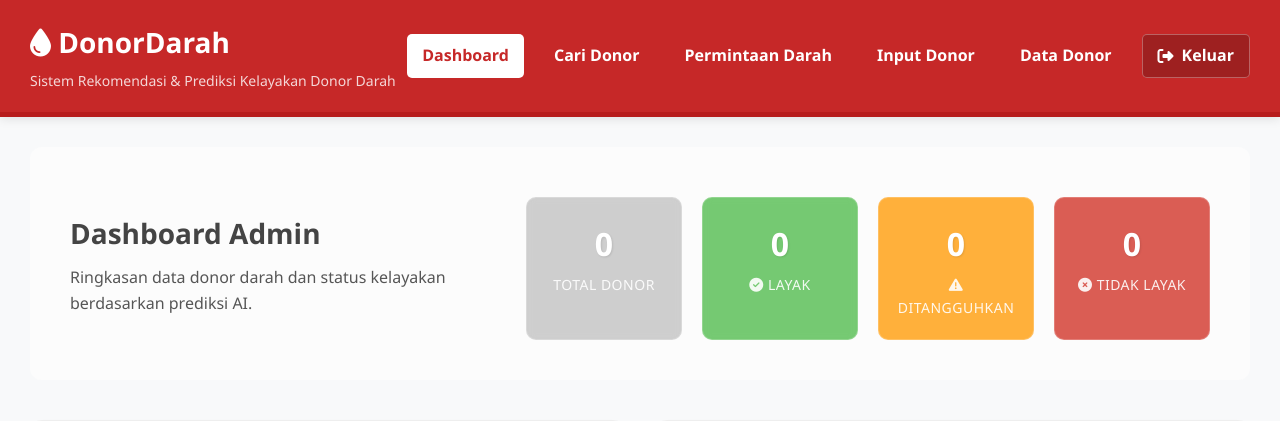
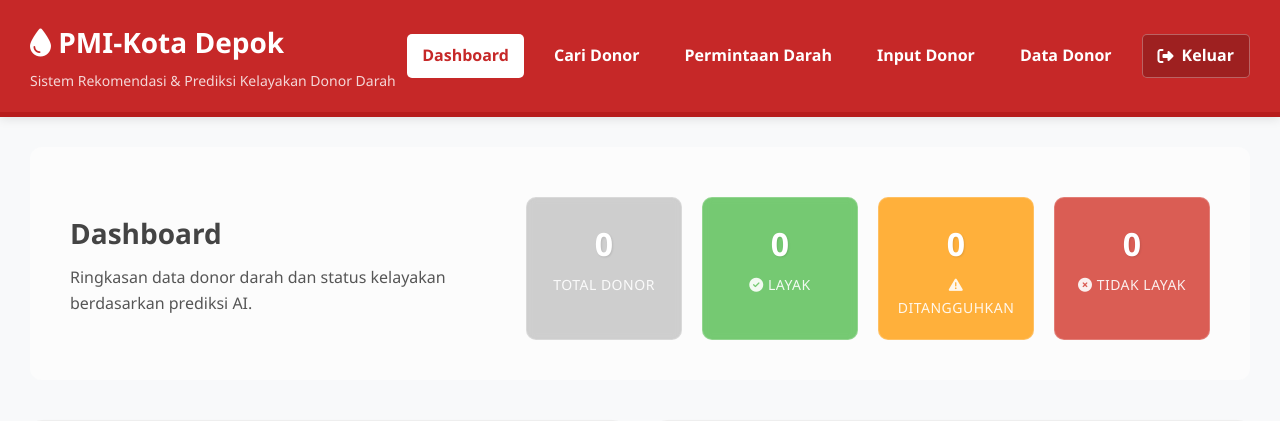
Before and after one commit to lisahumairoh/BloodDonorEligibility, a PHP site: page /backoffice/index.php in a window 1280 px wide. Shown: the top 421 px of the page. Run offline with PHP 8.4, Linux system fonts and the light colour scheme; a user stored in the database is signed in; data that the repository does not hold is empty.

Commit message:
pmi depok

```diff
--- a/assets/js/donor_search.js
+++ b/assets/js/donor_search.js
@@ -104,7 +104,7 @@ function renderTableView(container) {
                 </thead>
                 <tbody>
                     ${allDonors.map(donor => {
-        const waMessage = `Halo ${donor.name},\nSaat ini kami membutuhkan donor darah golongan ${donor.blood_type}.\nMohon kesediaannya untuk datang ke PMI (Jakarta Selatan).\nBantuan Anda sangat berarti. Terima kasih`;
+        const waMessage = `Halo ${donor.name},\nSaat ini kami membutuhkan donor darah golongan ${donor.blood_type}.\nMohon kesediaannya untuk datang ke PMI (Kota Depok).\nBantuan Anda sangat berarti. Terima kasih`;
         const waUrl = `https://wa.me/${donor.contact.replace(/^0/, '62')}?text=${encodeURIComponent(waMessage)}`;
 
         return `
--- a/layouts/header.php
+++ b/layouts/header.php
@@ -88,7 +88,7 @@ if (!isset($_SESSION['user_id']) && $current_page !== 'login.php') {
         <div class="header-content">
             <div class="header-left">
                 <a href="index.php" style="text-decoration: none; display: block;">
-                    <h1><i class="fas fa-droplet"></i> DonorDarah</h1>
+                    <h1><i class="fas fa-droplet"></i> PMI-Kota Depok</h1>
                     <p class="subtitle">Sistem Rekomendasi & Prediksi Kelayakan Donor Darah</p>
                 </a>
             </div>
--- a/views/backoffice/index.php
+++ b/views/backoffice/index.php
@@ -185,7 +185,7 @@ try {
 
 <div class="welcome-banner">
     <div style="flex: 1;">
-        <h2 style="font-size: 28px; margin-bottom: 10px;">Dashboard Admin</h2>
+        <h2 style="font-size: 28px; margin-bottom: 10px;">Dashboard</h2>
         <p style="opacity: 0.9; max-width: 400px;">Ringkasan data donor darah dan status kelayakan berdasarkan prediksi AI.</p>
     </div>
 
--- a/views/public/index.php
+++ b/views/public/index.php
@@ -793,7 +793,7 @@
             <nav class="navbar">
                 <div class="logo">
                     <i class="fas fa-tint"></i>
-                    <span>DonorDarah</span>
+                    <span>DonorDarah Kota Depok</span>
                 </div>
 
                 <ul class="nav-links">
@@ -1047,7 +1047,7 @@
                 <div class="form-col">
                     <div class="input-group">
                         <label class="required" for="hb_level">HB Level (g/dL)</label>
-                        <input type="number" id="hb_level" class="input-field" step="0.1" placeholder="13.5" required>
+                        <input type="number" id="hb_level" class="input-field" step="0.1" placeholder="13.5">
                         <small style="color: #666; font-size: 12px;">Normal: 12.5 - 17.0</small>
                     </div>
                 </div>
```
